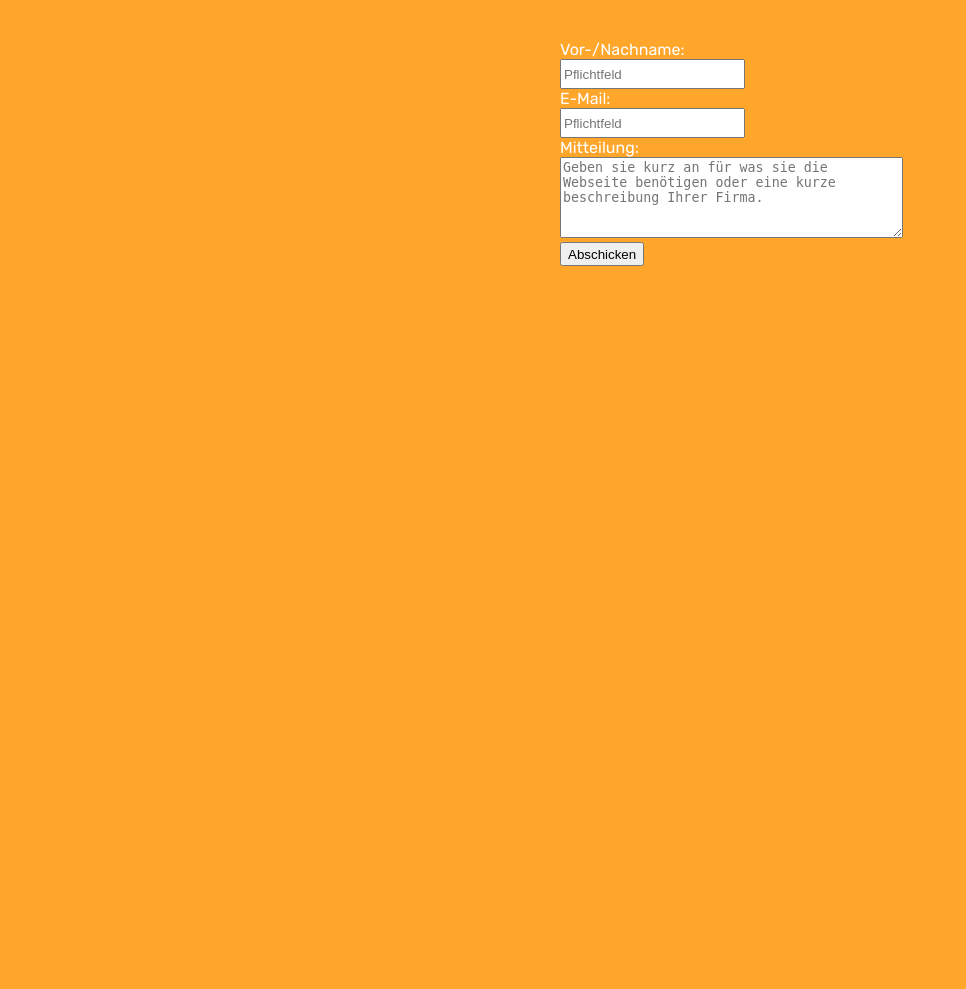
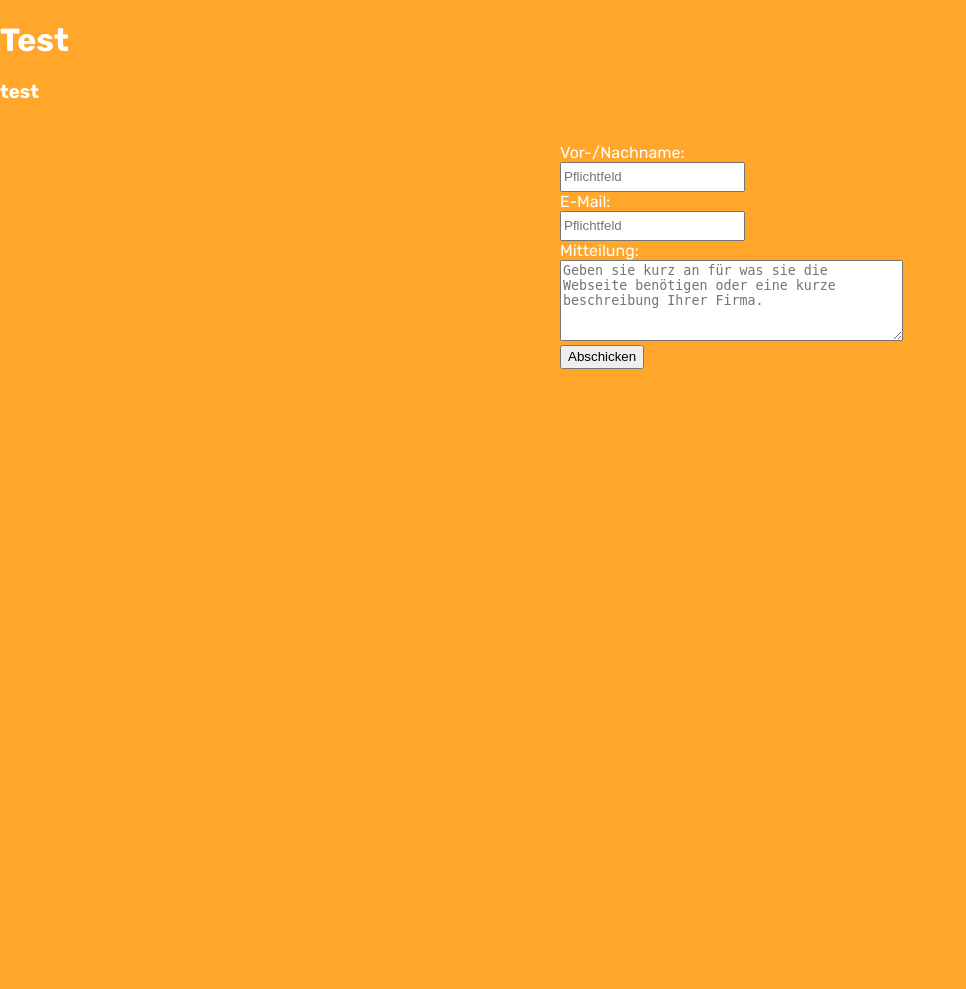
Before and after one commit to Matcha-Git/Pfadi-Mauesee, a PHP site: page /anmelde-form.html in a window 1280 px wide. Shown: the part 150-1139 px from the top of the page, without its empty margins (0-966 px from the left). Run offline with PHP 8.4, Linux system fonts and the light colour scheme.

Commit message:
worked on anmelde-form

```diff
--- a/anmelde-form.html
+++ b/anmelde-form.html
@@ -25,6 +25,12 @@
             </div>
         </nav>
         <main>
+          <div class="top1">
+            <h1>Test</h1>
+          </div>
+          <div class="top2">
+            <h3>test</h3>
+          </div>
           <form action="https://formlog.offline.ch/log" method="post">
             <div>
                 <lable for="textfeld1">Vor-/Nachname:</lable><br>
```
Also changed, not shown: stuffen.css (+10 -0 lines).
